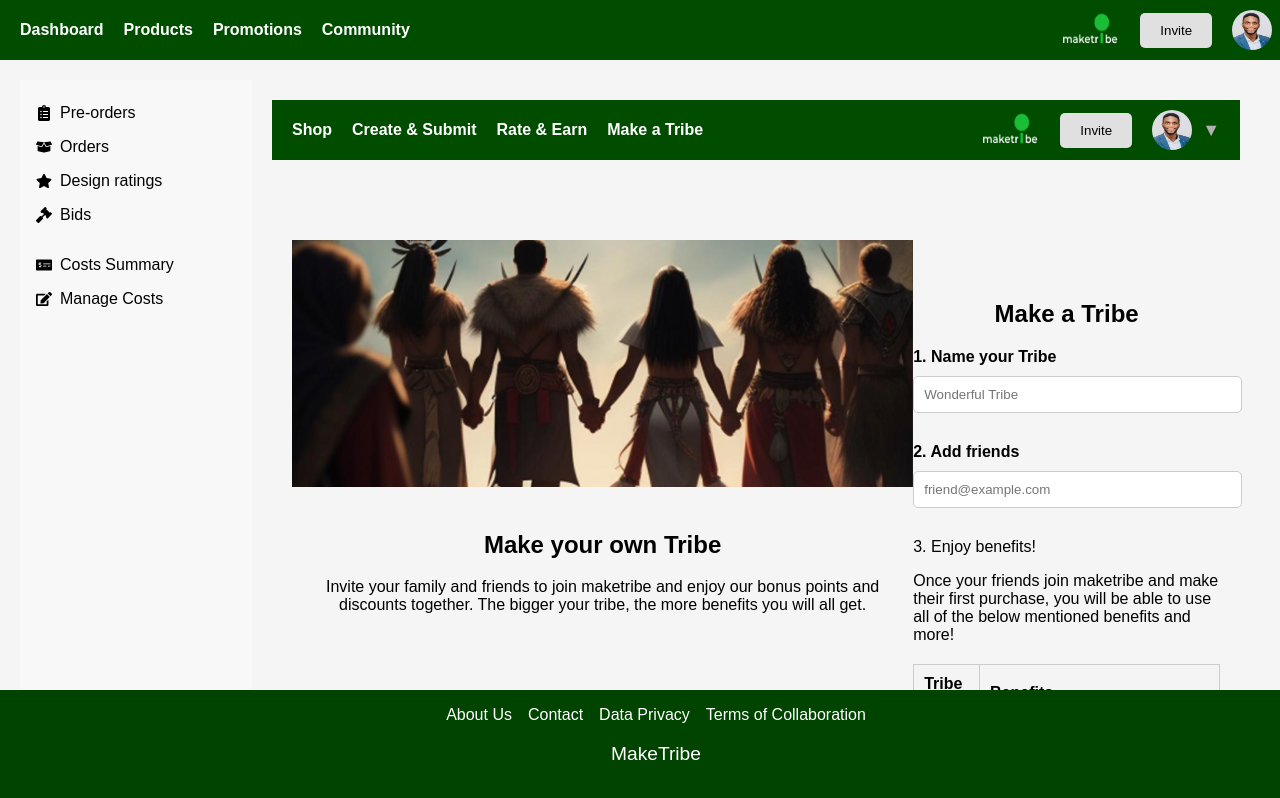
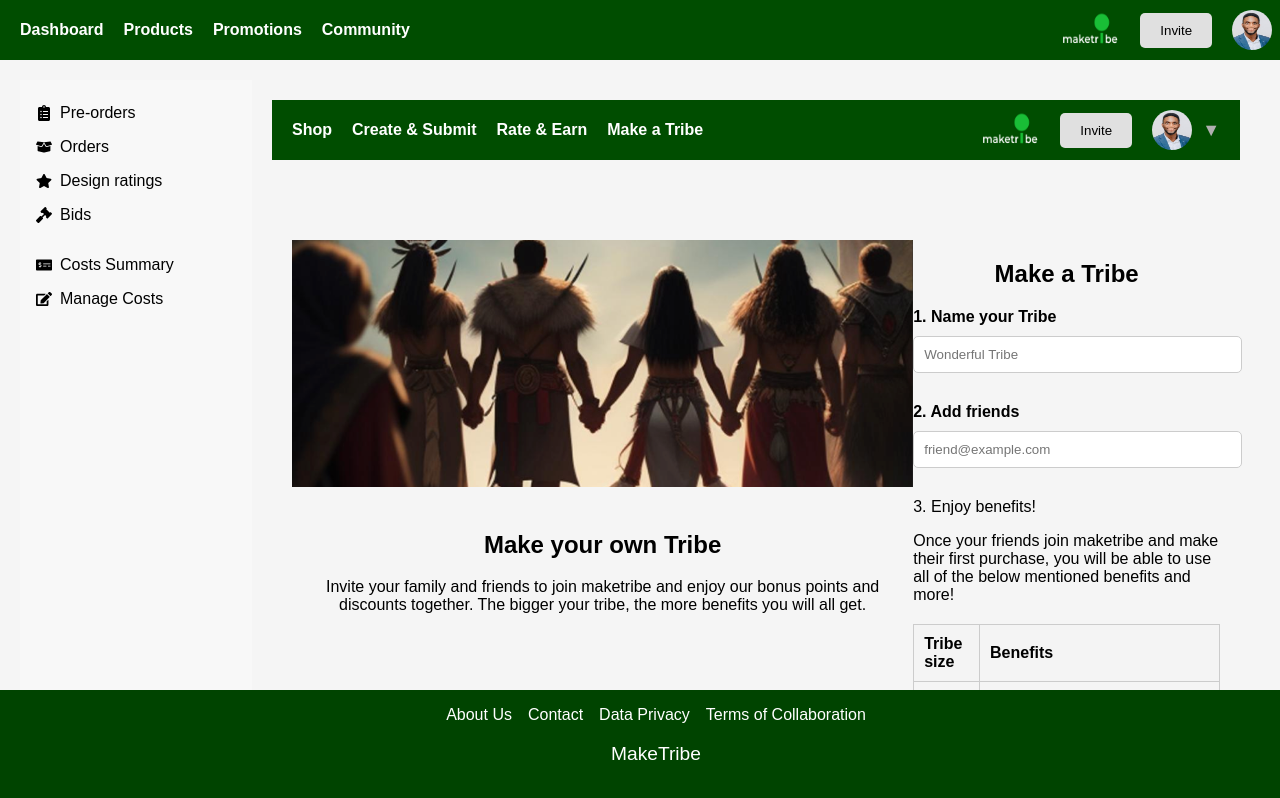
Before and after one commit to sonagal/maketribe, a React (Create React App) app: page / in a window 1280 px wide. Shown: the top 798 px of the page. Built offline with nearby package versions, Linux system fonts and the light colour scheme.

Commit message:
consumer page vertical

```diff
--- a/src/components/ConsumerPage.css
+++ b/src/components/ConsumerPage.css
@@ -12,7 +12,7 @@
 
   .tribe-section {
     text-align: center;
-    margin-bottom: 40px;
+    margin-bottom: 20px;
   }
 
   .tribe-image {
@@ -22,16 +22,16 @@
   }
 
   .make-tribe {
-    margin-top: 40px;
+    text-align: center;
   }
 
   .make-tribe h2 {
-    text-align: center;
     margin-bottom: 20px;
   }
 
   .form-group {
     margin-bottom: 20px;
+    text-align: left;
   }
 
   .form-group label {
--- a/src/components/ConsumerPage.js
+++ b/src/components/ConsumerPage.js
@@ -3,6 +3,7 @@ import ConsumerHeader from './ConsumerHeader';
 import Footer from './Footer'; // Shared footer
 import './ConsumerPage.css';
 import tribeImage from './make_your_own_tribe.png'; // Use the uploaded image
+
 
 function ConsumerPage() {
   return (
```
